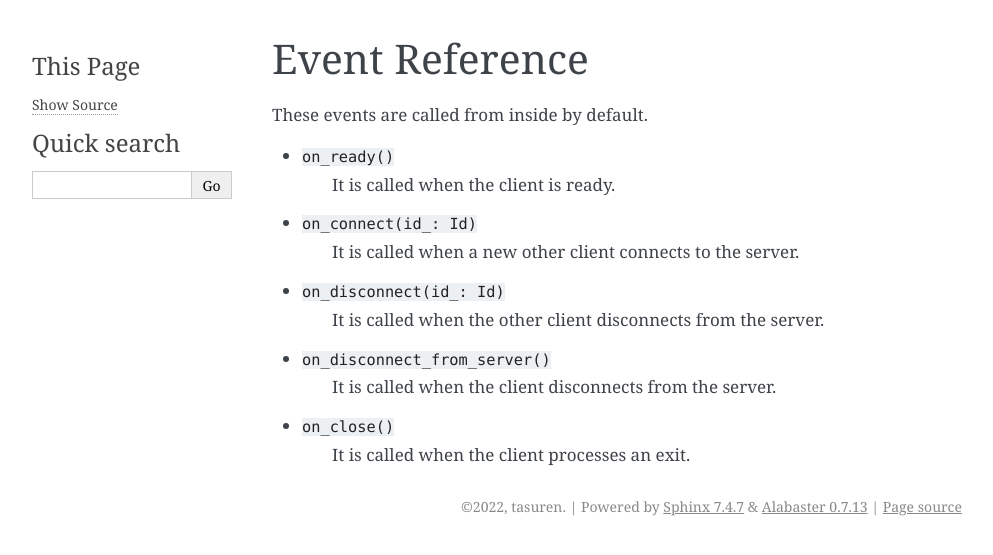
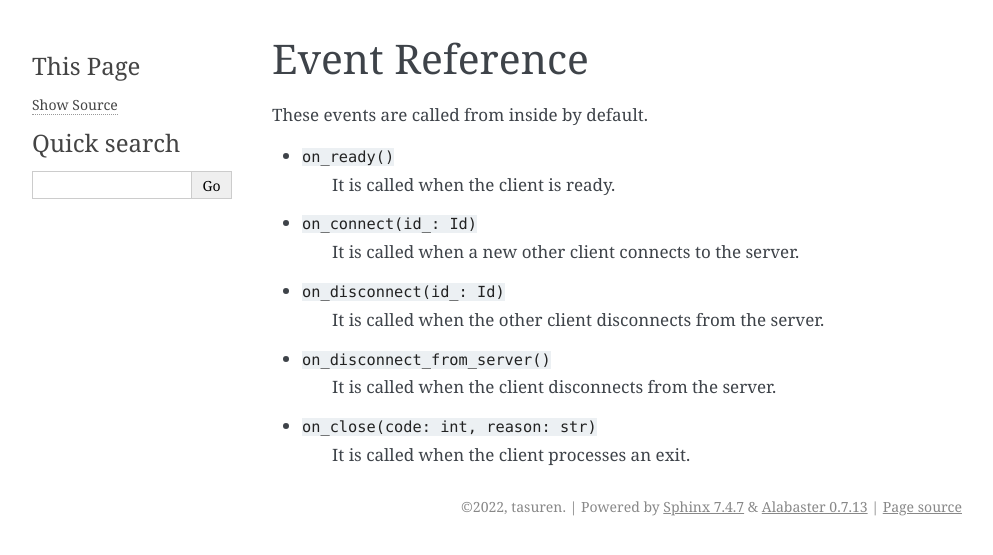
Before and after one commit to tasuren/ipcs, a Sphinx documentation site: the page built from docs/event_reference.rst, in a window 1280 px wide. Shown: the top 555 px of the page, without its empty margins (148-1141 px from the left). Built offline with Sphinx 7.4.7, drawn with Linux system fonts in a browser that asks for light colours.

Commit message:
fix: on_closeイベントのドキュメントがおかしいのを修正した。

```diff
--- a/docs/event_reference.rst
+++ b/docs/event_reference.rst
@@ -12,5 +12,5 @@ These events are called from inside by default.
     It is called when the other client disconnects from the server.
 * ``on_disconnect_from_server()``
     It is called when the client disconnects from the server.
-* ``on_close()``
+* ``on_close(code: int, reason: str)``
     It is called when the client processes an exit.
```
